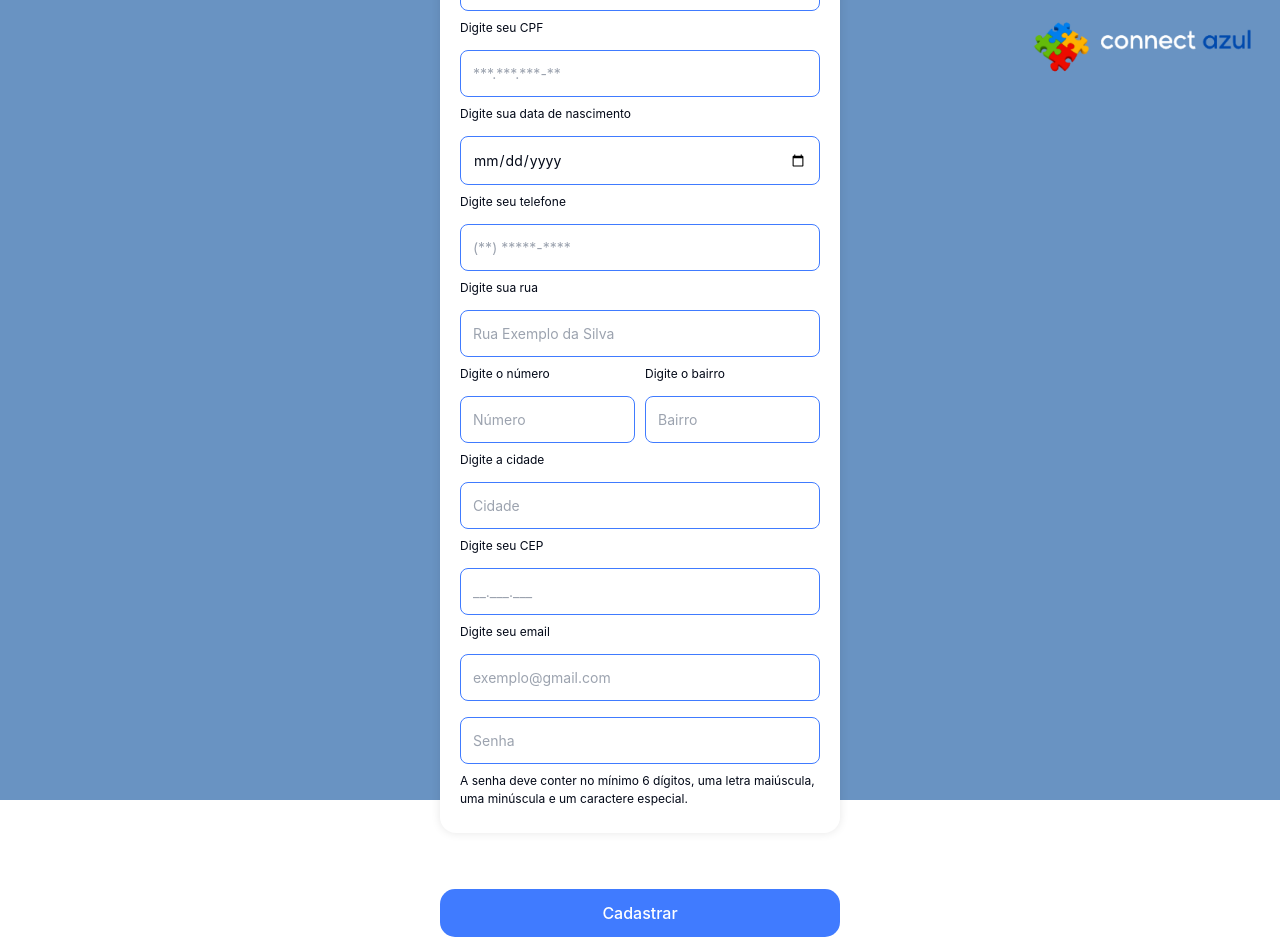
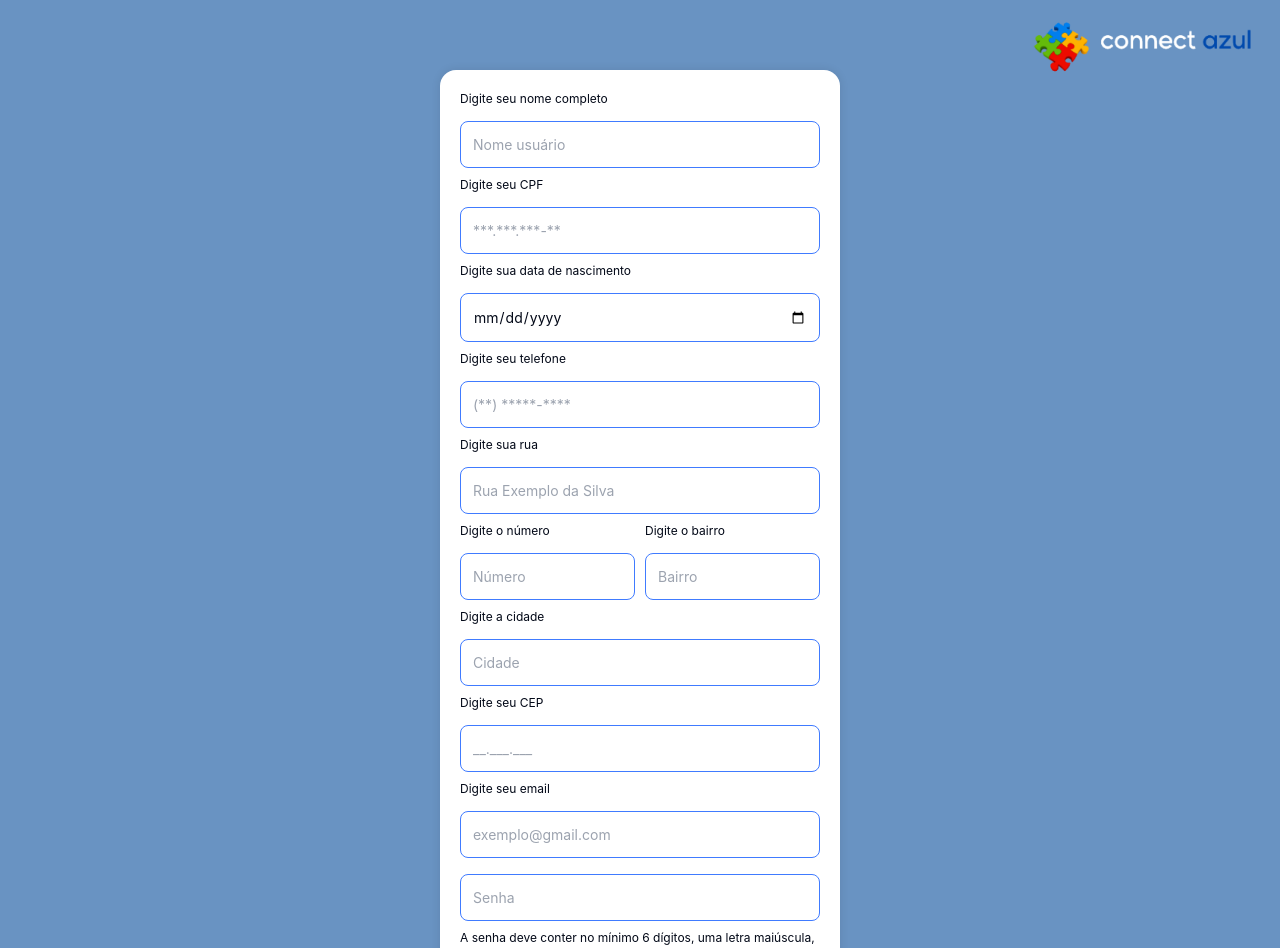
Before and after one commit to h0landa/connect-azul, a React (Vite) app: page /cadastroPessoa in a window 1280 px wide. Shown: the top 948 px of the page. Built offline with nearby package versions, Linux system fonts and the light colour scheme.

Commit message:
alteracoes em ocultar botao no inicio

```diff
--- a/src/pages/cadastroPJ.jsx
+++ b/src/pages/cadastroPJ.jsx
@@ -241,7 +241,7 @@ function CadastroPJ() {
             </label>
           </div>
 
-          {/* <div>
+          <div>
             <label>Confirme sua senha</label>
             <input
               className="input-cadastroPessoa"
@@ -254,10 +254,8 @@ function CadastroPJ() {
               aria-label="Confirmação de senha"
               required
             />
-          </div> */}
+          </div>
 
-        </form>
-      </div>
         {mensagemErro && <p className="error-message">{mensagemErro}</p>}
         <Link to="/login" className="link-login">
           Já possui cadastro? Faça Login
@@ -269,6 +267,8 @@ function CadastroPJ() {
           >
             Cadastrar
           </button>
+        </form>
+      </div>
     </div>
   );
 }
--- a/src/pages/cadastroPessoa.jsx
+++ b/src/pages/cadastroPessoa.jsx
@@ -188,12 +188,12 @@ function Cadastro() {
             </label>
           </div>
 
-        </form>
-      </div>
       <Link to="/login" className="link-login">Já possui cadastro? Faça Login</Link>
           {error && <div className="error-message">{error}</div>}
           {successo && <div className="successo-message">Cadastro realizado com sucesso!</div>}
           <button className="submit" type="submit"  style={{ backgroundColor: "#407BFF", borderRadius: 15 }}>Cadastrar</button>
+        </form>
+      </div>
     </div>
   );
 }
--- a/src/pages/inicio.jsx
+++ b/src/pages/inicio.jsx
@@ -29,6 +29,7 @@ function Navbar() {
     }
   };
 
+  console.log(localStorage.getItem("Token"), 'ssksksk')
   return (
     <nav style={styles.navbar}>
       <ul style={styles.navList}>
@@ -49,11 +50,14 @@ function Navbar() {
           </li>
         ))}
 
+          {
+            localStorage.getItem("token") == null ?
           <li>
           <Link to="/pesquisa" type="button" className="button-30"   style={{ paddingTop: 5,paddingBottom:5 }}>
               PROCURAR ClÍNICAS
           </Link>
-          </li>
+          </li> : null
+          }
       </ul>
     </nav>
   );
--- a/src/styles/cadastroPJ.css
+++ b/src/styles/cadastroPJ.css
@@ -96,7 +96,7 @@
     display: block;
     text-align: center;
     margin-top: 15px;
-    color: "white";
+    color: #357ABD;
     text-decoration: none;
     font-size: 14px;
     text-decoration: underline;
--- a/src/styles/cadastroPessoa.css
+++ b/src/styles/cadastroPessoa.css
@@ -97,7 +97,7 @@
    display: block;
    text-align: center;
    margin-top: 15px;
-   color: "white";
+   color: #357ABD;
    text-decoration: none;
    font-size: 14px;
    text-decoration: underline;
--- a/src/styles/login.css
+++ b/src/styles/login.css
@@ -91,17 +91,6 @@ button {
     right: 10px;
     width: 250px;
 }
-body {
-    font-family: Inter, system-ui, Avenir, Helvetica, Arial, sans-serif;
-    margin: 0;
-    width: 100%;
-    height: 100vh;
-    box-sizing: border-box;
-    display: flex;
-    justify-content: center;
-    align-items: center;
-    background-color: #f0f2f5; /* Exemplo de cor de fundo */
-}
 
 .tela-login {
     display: flex;
```
